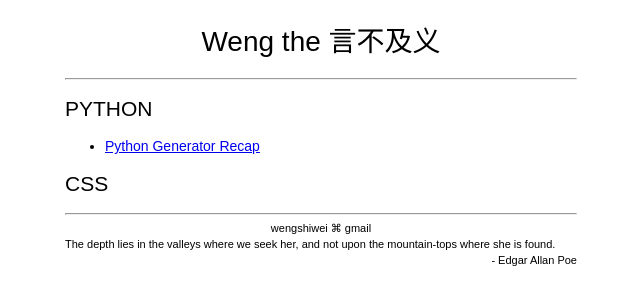
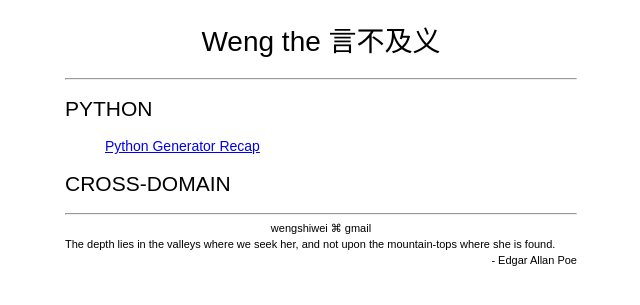
Before and after one commit to wengshiwei/wengshiwei.github.io, a Jekyll site: the page built from index.html, in a window 1280 px wide. Shown: the top 305 px of the page, without its empty margins (319-959 px from the left). Built offline with Jekyll 4.4.1, drawn with Linux system fonts in a browser that asks for light colours.

Commit message:
add post layout

```diff
--- a/_layouts/default.html
+++ b/_layouts/default.html
@@ -3,10 +3,13 @@
 	<link href="/css/normalize.css" rel="stylesheet">
 	<link href="/css/jekyll-github.css" rel="stylesheet">
 	<link href="/css/style.css" rel="stylesheet">
-	<title>{{ page.title }}</title>
+	<title>Weng - {{ page.title }}</title>
 </head>
 <body>
 	<div class='container'>
+		<header class='text-align-center'>
+			<h1><a class="no-style" href='/'>Weng the 言不及义</a></h1>
+		</header>
 		{{ content }}
 		<hr>
 		<footer>
--- /dev/null
+++ b/_layouts/post.html
@@ -0,0 +1,6 @@
+---
+layout: default
+---
+<hr>
+<h2 class='text-align-center'>{{ page.title }}</h2>
+{{content}}
--- a/css/style.css
+++ b/css/style.css
@@ -18,6 +18,22 @@
 	line-height: 5px;
 }
 
+a.no-style {
+  color: inherit;
+  text-decoration: inherit;
+  cursor: inherit;
+}
+a.no-style, a.no-style:focus {
+  outline: none;
+}
+a.no-style:hover {
+  text-decoration: none;
+}
+
+ul.no-style {
+    list-style-type: none;
+}
+
 .container {
 	width: 512px;
 	margin-left: auto;
--- a/index.html
+++ b/index.html
@@ -3,19 +3,16 @@
 layout: default
 categories:
 - python
-- css
+- cross-domain
 ---
-<header class='text-align-center'>
-	<h1>{{ page.title }}</h1>
-</header>
 <hr>
 {% for category in page.categories %}
 	<section>
 		<h2>{{ category | upcase }}</h2>
-		<ul>
+		<ul class='no-style'>
 		    {% for post in site.categories.[category] %}
 		    <li>
-		       <a href="{{ post.url }}">{{ post.title }}</a>
+		       <a href='{{ post.url }}'>{{ post.title }}</a>
 		    </li>
 		    {% endfor %}
 		</ul>
```
Also changed, not shown: _posts/2014-10-05-hello-world.md (+1 -1 lines).
